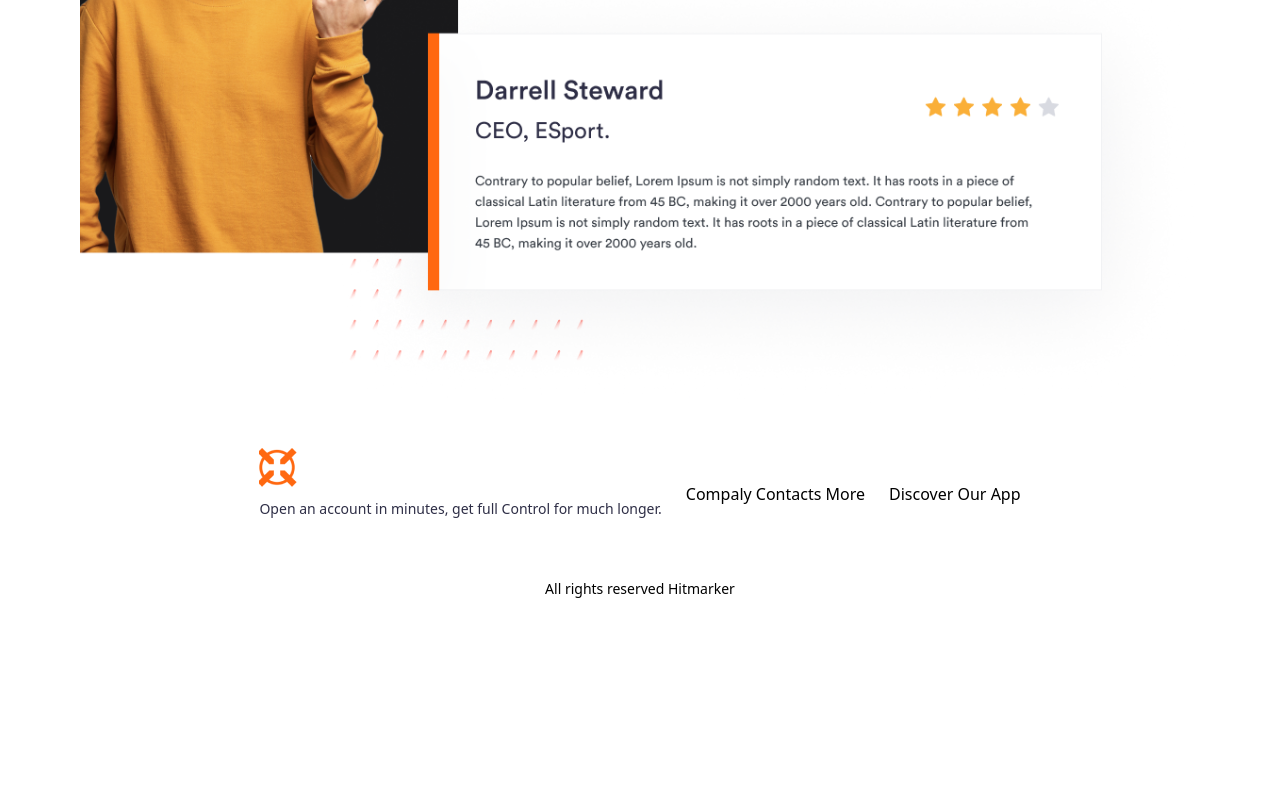
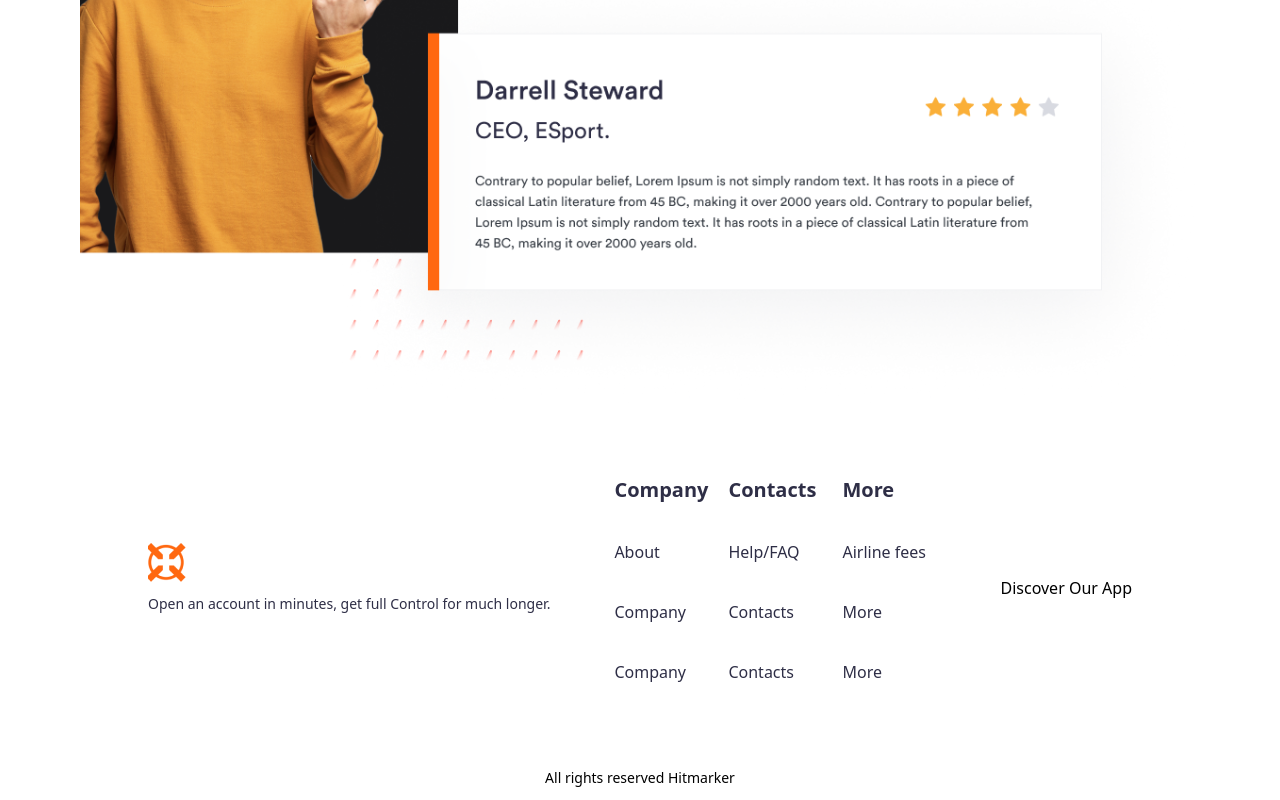
Before and after one commit to JoyBoi/hitmarker, a Vue app: page / in a window 1280 px wide. Shown: the part 2351-3151 px from the top of the page. Before the commit the page ends 2962 px from the top, so only its background shows below. Built offline with nearby package versions, Linux system fonts and the light colour scheme.

Commit message:
3rd Commit

```diff
--- a/src/components/Contacts.vue
+++ b/src/components/Contacts.vue
@@ -17,7 +17,33 @@
         Open an account in minutes, get full Control for much longer.
       </p>
     </div>
-    <div>Compaly Contacts More</div>
+    <div
+      class="
+        max-w-6xl
+        mx-auto
+        p-10
+        grid grid-cols-1
+        sm:grid-cols-1
+        md:grid-cols-3
+        lg:grid-cols-3
+        xl:grid-cols-3
+        gap-5
+      "
+    >
+      <h1 class="text-xl font-bold mb-4 text-textdark">Company</h1>
+      <h1 class="text-xl font-bold mb-4 text-textdark">Contacts</h1>
+      <h1 class="text-xl font-bold mb-4 text-textdark">More</h1>
+      <a href="#" class="text-md mb-4 text-textdark">About</a>
+      <a href="#" class="text-md mb-4 text-textdark">Help/FAQ</a>
+      <a href="#" class="text-md mb-4 text-textdark">Airline fees</a>
+      <a href="#" class="text-md mb-4 text-textdark">Company</a>
+      <a href="#" class="text-md mb-4 text-textdark">Contacts</a>
+      <a href="#" class="text-md mb-4 text-textdark">More</a>
+      <a href="#" class="text-md mb-4 text-textdark">Company</a>
+      <a href="#" class="text-md mb-4 text-textdark">Contacts</a>
+      <a href="#" class="text-md mb-4 text-textdark">More</a>
+    </div>
+
     <div>Discover Our App</div>
   </div>
 </template>
```
